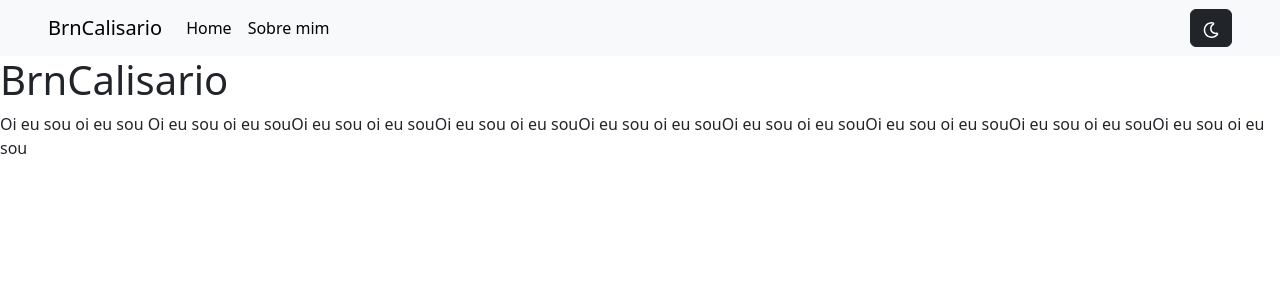
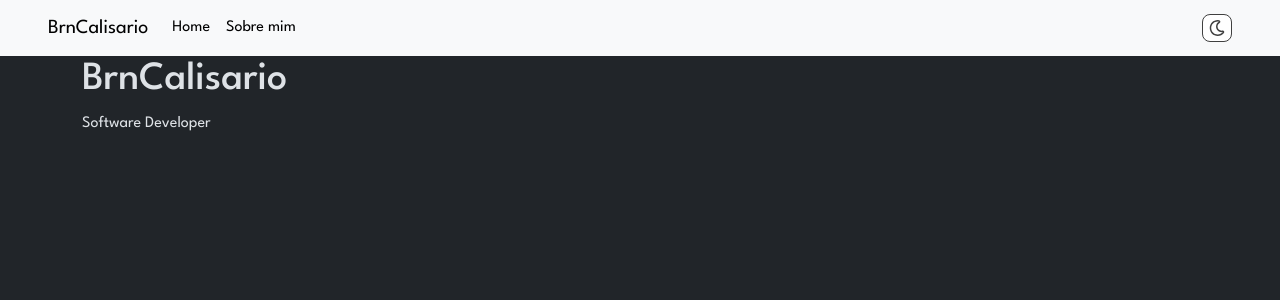
Before and after one commit to BrnCalisario/portfolio, a React (Create React App) app: page / in a window 1280 px wide. Shown: the top 300 px of the page. Built offline with nearby package versions, Linux system fonts and the light colour scheme.

Commit message:
add: theme switching

```diff
--- a/public/index.html
+++ b/public/index.html
@@ -1,5 +1,5 @@
 <!DOCTYPE html>
-<html lang="en">
+<html lang="en" id="html" data-bs-theme="dark">
   <head>
     <meta charset="utf-8" />
     <link rel="icon" href="%PUBLIC_URL%/favicon.ico" />
--- a/src/App.tsx
+++ b/src/App.tsx
@@ -1,21 +1,25 @@
 import 'bootstrap/dist/css/bootstrap.min.css';
+import './index.scss';
 import { Route, Routes } from 'react-router-dom';
 
-import './App.css';
 import Header from './components/Header';
 import Home from './pages/Home';
-import ThemeProvider from './providers/ThemeContextProvider';
+import { useThemeContext } from './contexts/ThemeContext';
+import { Container } from 'react-bootstrap';
 
 function App() {
+
+	const { theme } = useThemeContext();
+
 	return (
-		<ThemeProvider>
-			<div className="App">
-				<Header />
+		<div className="App">
+			<Header />
+			<Container>
 				<Routes>
 					<Route path='/' element={<Home />} />
 				</Routes>
-			</div>
-		</ThemeProvider>
+			</Container>
+		</div>
 	);
 }
 
--- a/src/components/ThemeToggle/index.tsx
+++ b/src/components/ThemeToggle/index.tsx
@@ -1,3 +1,5 @@
+import "./style.scss"
+
 import { Button } from 'react-bootstrap'
 
 import { FaSun, FaRegMoon } from "react-icons/fa";
@@ -8,9 +10,9 @@ function ThemeToggle() {
     const  { theme, toggleTheme, isDark } = useThemeContext()
 
     return (
-        <Button variant={ isDark() ? 'light' : 'dark' } onClick={toggleTheme}>
-            { isDark() ? <FaSun /> : <FaRegMoon /> }
-        </Button>
+        <button id="btn" className={ isDark ? 'light' : 'dark' } onClick={toggleTheme}>
+            { isDark ? <FaSun /> : <FaRegMoon /> }
+        </button>
     )
 }
 
--- /dev/null
+++ b/src/components/ThemeToggle/style.scss
@@ -0,0 +1,17 @@
+#btn {
+    border: 0;
+    border-radius: 8px;
+
+
+    &.dark {
+        color: var(--dark);
+        background-color: var(--white);
+        border: 1px solid var(--dark)
+    }
+
+    &.light {
+        color: var(--white);
+        background-color: var(--dark-bg);
+        border: 1px solid var(--white)
+    }
+}
--- a/src/index.css
+++ /dev/null
@@ -1,6 +0,0 @@
-@import url('https://fonts.googleapis.com/css2?family=League+Spartan:wght@300;400;500;600;700;800&display=swap');
-
-
-body {
-    font-family: 'League Spartan', sans-serif;
-}
--- /dev/null
+++ b/src/index.scss
@@ -0,0 +1,27 @@
+@import url('https://fonts.googleapis.com/css2?family=League+Spartan:wght@300;400;500;600;700;800&display=swap');
+
+:root {
+    --dark: #404040;
+    --dark-bg: #494949;
+    --white: #fff;
+}
+
+// html, body, #app, #app>div {
+//     height: 100%;
+//     background-color: var(--dark-bg);
+// }
+
+body {
+    font-family: 'League Spartan', sans-serif;
+}
+
+// #outlet {
+//     &.light {
+//         color: var(--dark);
+//     }
+
+//     &.dark {
+//         color: var(--white);
+//         border: 1px solid magenta;
+//     }
+// }
--- a/src/index.tsx
+++ b/src/index.tsx
@@ -1,8 +1,9 @@
 import React from 'react';
 import ReactDOM from 'react-dom/client';
-import './index.css';
+
 import App from './App';
 import { BrowserRouter } from 'react-router-dom';
+import ThemeProvider from './providers/ThemeContextProvider';
 
 const root = ReactDOM.createRoot(
 	document.getElementById('root') as HTMLElement
@@ -10,7 +11,9 @@ const root = ReactDOM.createRoot(
 root.render(
 	<React.StrictMode>
 		<BrowserRouter>
-			<App />
+			<ThemeProvider>
+				<App />
+			</ThemeProvider>
 		</BrowserRouter>
 	</React.StrictMode>
 );
--- a/src/models/ThemeData.ts
+++ b/src/models/ThemeData.ts
@@ -1,7 +1,7 @@
 export interface ThemeData {
     theme: Theme
     toggleTheme: () => void;
-    isDark : (theme? : Theme) => boolean
+    isDark : boolean
 }
 
 export type Theme = "light" | "dark"
--- a/src/pages/Home/index.tsx
+++ b/src/pages/Home/index.tsx
@@ -4,12 +4,7 @@ function Home() {
 
         <div id='my-name'>
             <h1>BrnCalisario</h1>
-        </div>
-
-        <div className='side-text'>
-            <p>Oi eu sou oi eu sou Oi eu sou oi eu souOi eu sou oi eu souOi
-                eu sou oi eu souOi eu sou oi eu souOi eu sou oi eu souOi
-                eu sou oi eu souOi eu sou oi eu souOi eu sou oi eu sou</p>
+            <p>Software Developer</p>
         </div>
 
     </div>
--- a/src/providers/ThemeContextProvider.tsx
+++ b/src/providers/ThemeContextProvider.tsx
@@ -6,10 +6,7 @@ import ProviderProps from "../models/ProviderProps"
 const ThemeProvider = ({ children } : ProviderProps) => {
     const [theme, setTheme] = useState<Theme>('light')
 
-    const isDark = (parameterTheme? : Theme) =>  {
-        let t = parameterTheme ? parameterTheme : theme
-        return t === 'dark'
-    }
+    const isDark = theme === 'dark'
 
     useEffect(() => {
         const prevTheme = sessionStorage.getItem('theme') as Theme
@@ -18,15 +15,18 @@ const ThemeProvider = ({ children } : ProviderProps) => {
             return
 
         setTheme(prevTheme)
+        document.getElementById('html')?.setAttribute('data-bs-theme', prevTheme)
 
     }, [])
 
     const toggleTheme = () => {
 
-        let tm = isDark(theme) ? 'light' : 'dark'
+        let tm = isDark ? 'light' : 'dark'
 
         sessionStorage.setItem('theme', tm)
         setTheme(tm as Theme)
+
+        document.getElementById('html')?.setAttribute('data-bs-theme', tm)
     }
 
     const value : ThemeData = {
--- a/src/styles/main.scss
+++ /dev/null
@@ -1,5 +0,0 @@
-nav {
-
-    padding: 4rem;
-
-}
```
Also changed, not shown: src/App.css (deleted, +0 -38 lines).
